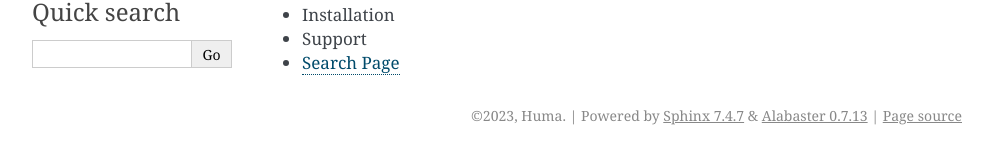
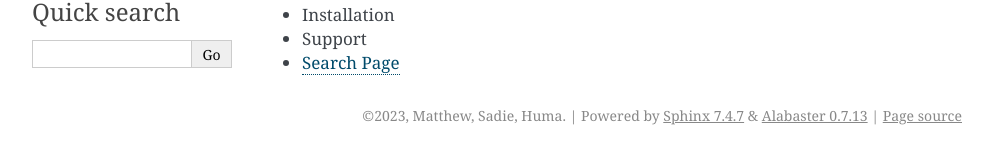
Before and after one commit to Mathew-B-SDGS/Group1_2023_Bioinfo_Stp, a Sphinx documentation site: the page built from docs/index.rst, in a window 1280 px wide. Shown: the part 271-435 px from the top of the page, without its empty margins (148-1141 px from the left). Built offline with Sphinx 7.4.7, drawn with Linux system fonts in a browser that asks for light colours; the version number could not be read and is left out.

Commit message:
edited conf.py to add sphix_rtd_theme

```diff
--- a/docs/conf.py
+++ b/docs/conf.py
@@ -1,3 +1,8 @@
+import sphix_rtd_theme
+
+html_theme = 'sphinx_rtd_theme'
+html_theme_path = [sphinx_rtd_theme.get_html_theme_path()]
+
 # Configuration file for the Sphinx documentation builder.
 #
 # This file only contains a selection of the most common options. For a full
@@ -14,16 +19,12 @@
 # import sys
 # sys.path.insert(0, os.path.abspath('.'))
 
-import sphinx_rtd_theme
-
-html_theme = 'sphinx_rtd_theme'
-html_theme_path = [sphinx_rtd_theme.get_html_theme_path()]
 
 # -- Project information -----------------------------------------------------
 
 project = 'Group1_2023_Bioinfo_Stp'
-copyright = '2023, Huma'
-author = 'Huma'
+copyright = '2023, Matthew, Sadie, Huma'
+author = 'Matthew, Sadie, Huma'
 
 # The full version, including alpha/beta/rc tags
 release = 'y'
@@ -34,8 +35,7 @@
 # Add any Sphinx extension module names here, as strings. They can be
 # extensions coming with Sphinx (named 'sphinx.ext.*') or your custom
 # ones.
-extensions = [
-]
+extensions = ["myst_parser"]
 
 # Add any paths that contain templates here, relative to this directory.
 templates_path = ['_templates']
@@ -57,5 +57,3 @@
 # relative to this directory. They are copied after the builtin static files,
 # so a file named "default.css" will overwrite the builtin "default.css".
 html_static_path = ['_static']
-
-extensions = ["myst_parser"]
```
